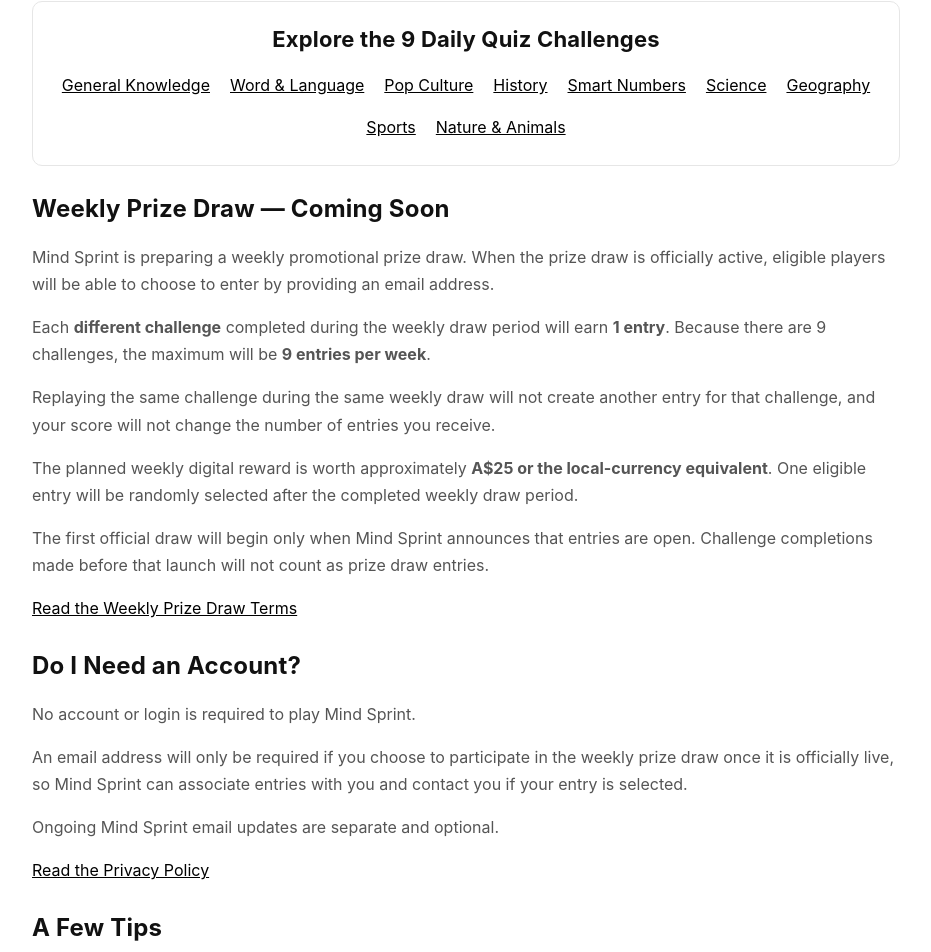
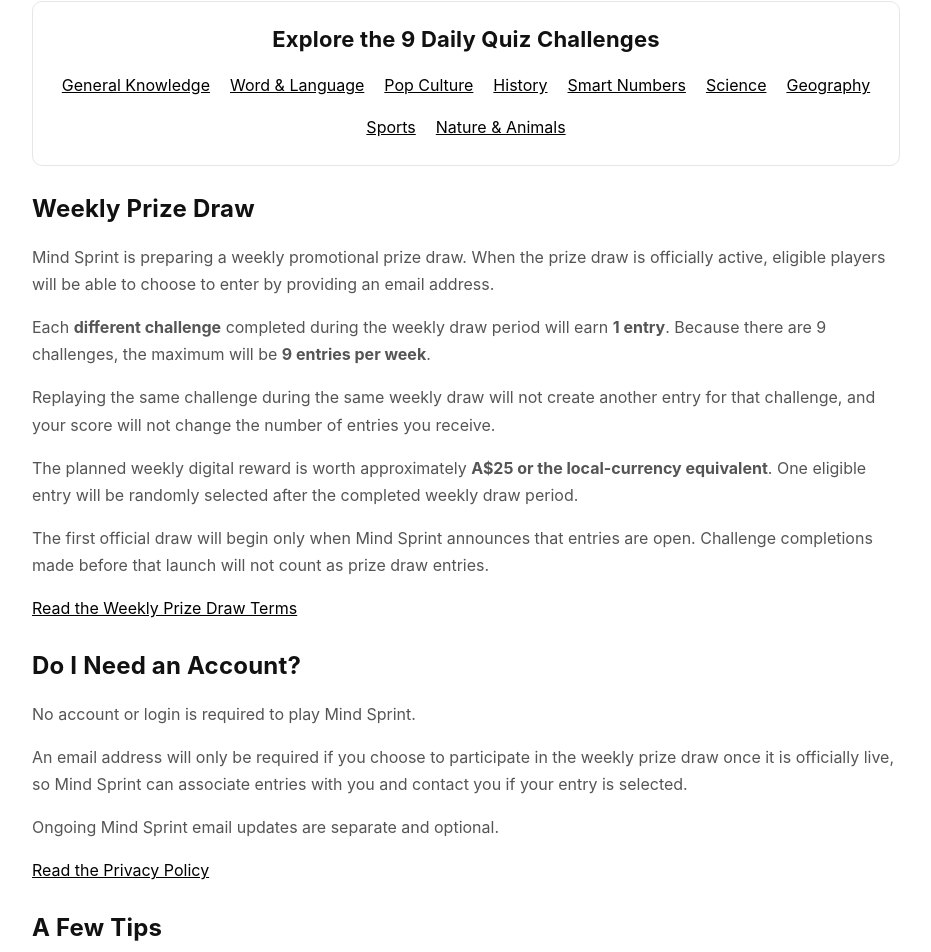
Before and after one commit to justinchase1984/mind-sprint, a Next.js app: page /how-it-works in a window 1280 px wide. Shown: the part 1112-2064 px from the top of the page, without its empty margins (174-1105 px from the left). Built offline with nearby package versions, Linux system fonts and the light colour scheme; no server answers.

Commit message:
Update how-it-works.tsx

```diff
--- a/pages/how-it-works.tsx
+++ b/pages/how-it-works.tsx
@@ -471,7 +471,7 @@ export default function HowItWorks() {
             marginTop: '1.75rem',
           }}
         >
-          Weekly Prize Draw — Coming Soon
+          Weekly Prize Draw
         </h2>
 
         <p
```
